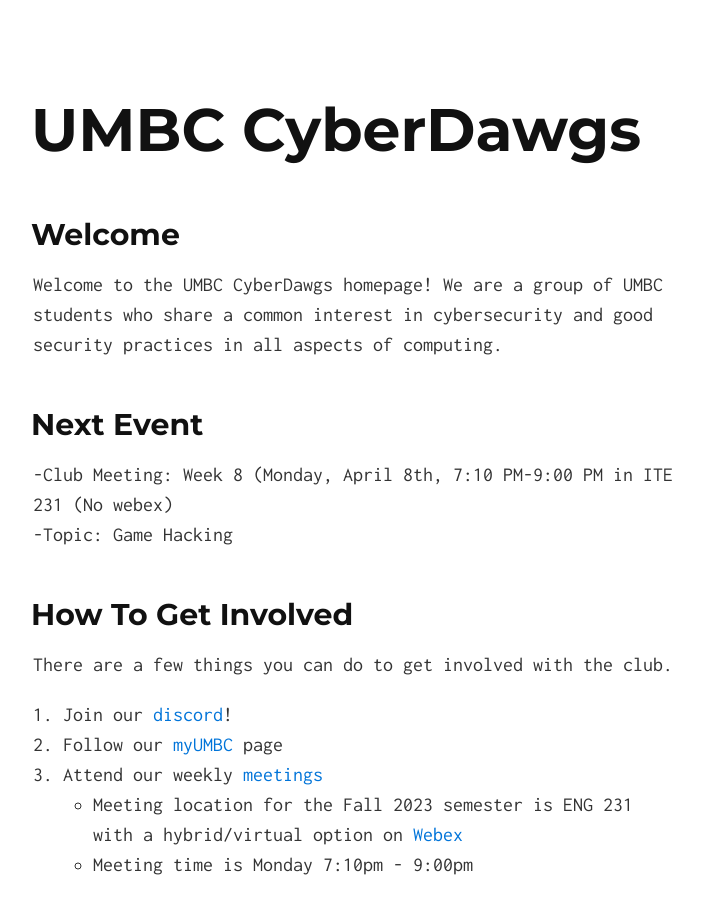
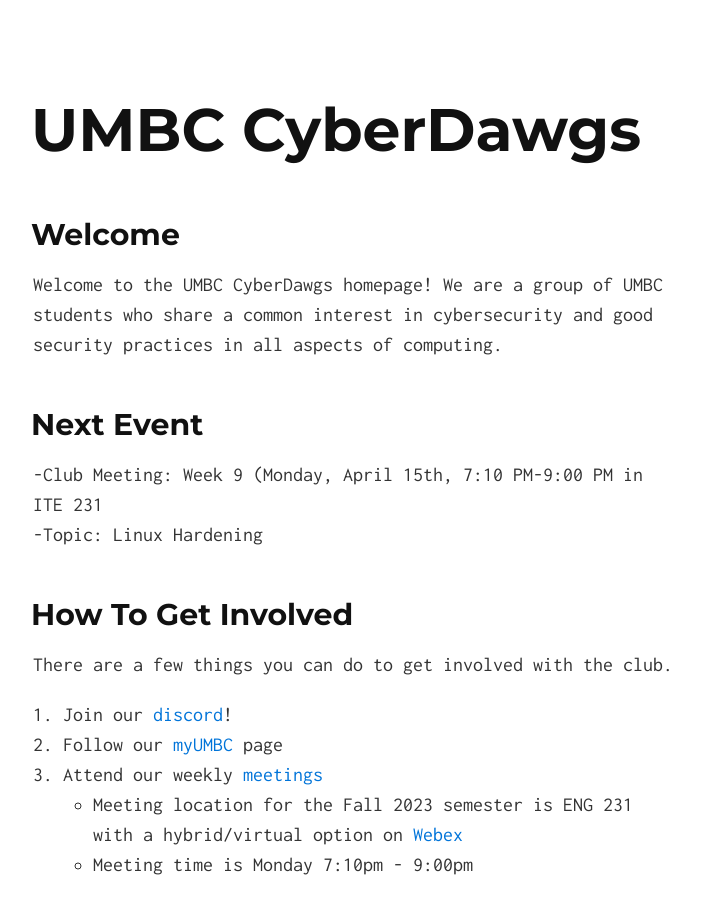
Before and after one commit to UMBCCyberDawgs/umbccyberdawgs.github.io, a Jekyll site: the page built from index.md, in a window 1280 px wide and 900 px high. Shown: the whole window, without its empty margins (287-990 px from the left). Built offline with Jekyll 4.4.1, drawn with Linux system fonts in a browser that asks for light colours; our own code applies the rules of GitHub Pages for plain Markdown files.

Commit message:
April 15th

```diff
--- a/index.md
+++ b/index.md
@@ -8,8 +8,8 @@ share a common interest in cybersecurity and good security practices in all aspe
 
 ## Next Event
 
--Club Meeting: Week 8 (Monday, April 8th, 7:10 PM-9:00 PM in ITE 231 (No webex) <!--[Webex](https://umbc.webex.com/meet/CyberDawgs))--><br>
--Topic: Game Hacking
+-Club Meeting: Week 9 (Monday, April 15th, 7:10 PM-9:00 PM in ITE 231 <!--[Webex](https://umbc.webex.com/meet/CyberDawgs))--><br>
+-Topic: Linux Hardening
 
 ## How To Get Involved
 
```
